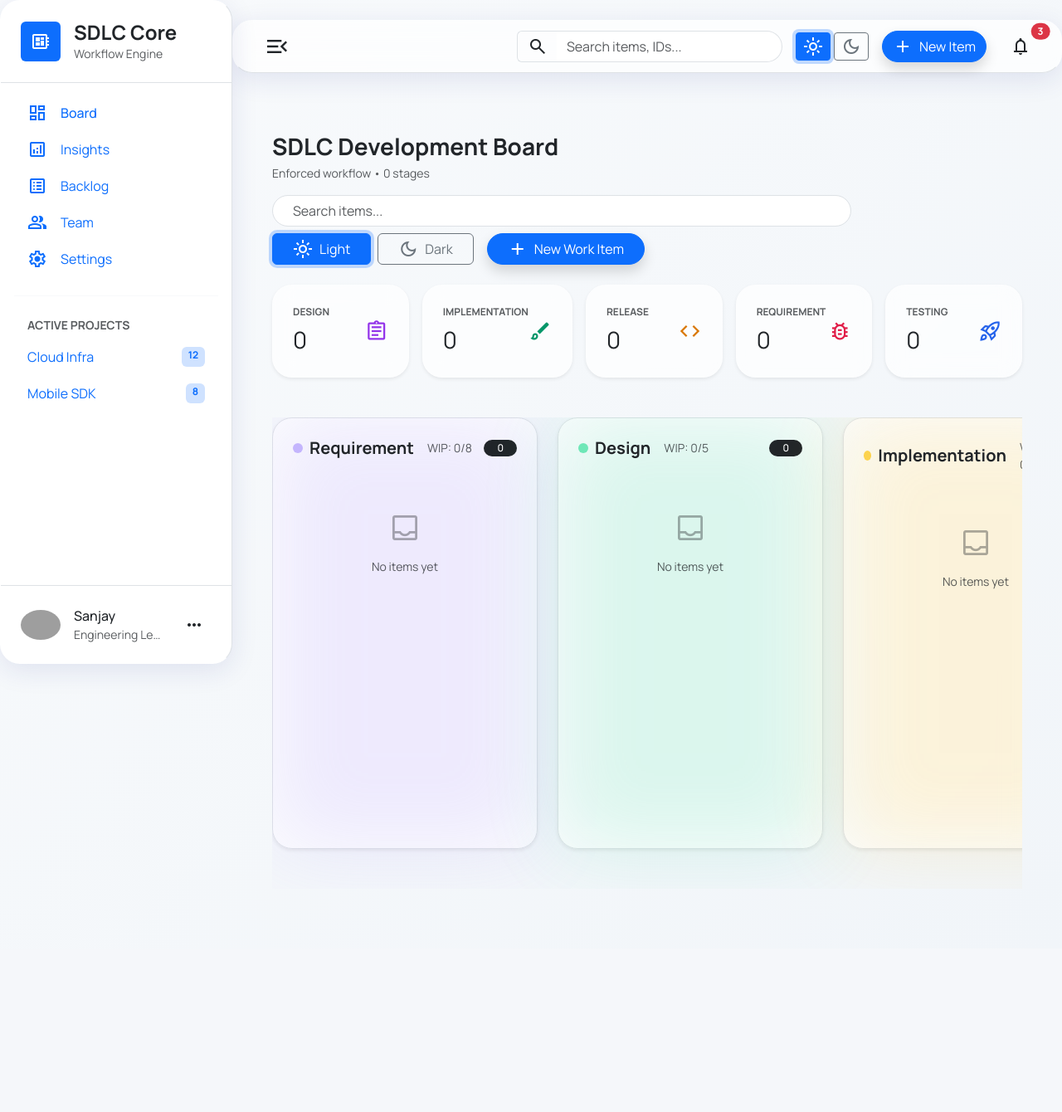
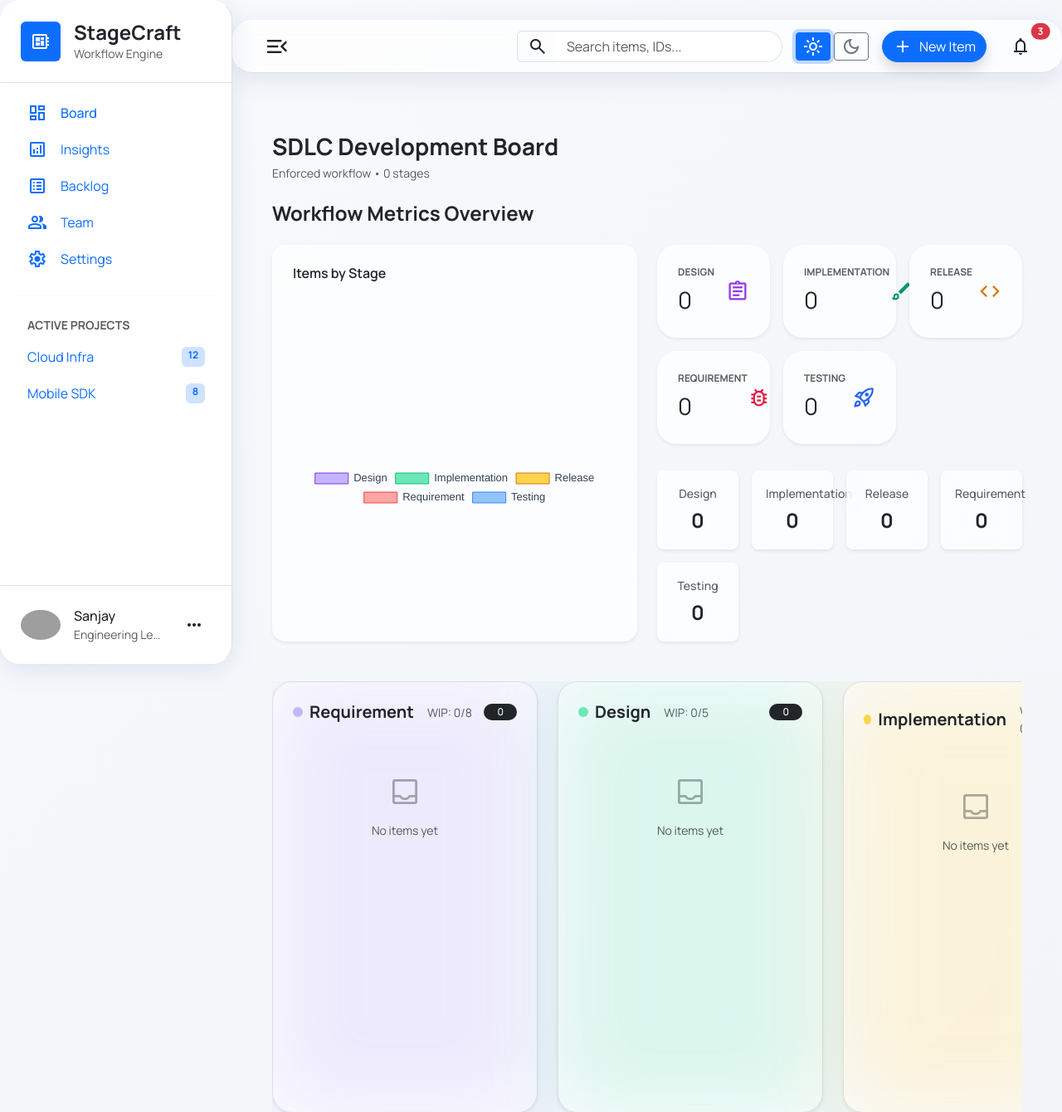
Before and after one commit to sanjay-6727/StageCraft2.0, a Flask app: page /ui/board in a window 1280 px wide. Shown: the top 1340 px of the page at 83% size. Before the commit the page ends 1049 px from the top, so only its background shows below. Run offline with Flask 3, Linux system fonts and the light colour scheme; data that the repository does not hold is empty; some libraries are stand-ins or nearby versions; grey boxes are pictures that could not be loaded.

Commit message:
mertrics added

```diff
--- a/templates/board.html
+++ b/templates/board.html
@@ -1,5 +1,8 @@
 {% extends "layout.html" %}
 {% block content %}
+
+<!-- Chart.js for pie chart -->
+<script src="https://cdn.jsdelivr.net/npm/chart.js"></script>
 
 <!-- Tailwind + Fonts + Material Symbols -->
 <script src="https://cdn.tailwindcss.com"></script>
@@ -104,36 +107,38 @@
 
 <div class="container-fluid px-4 py-5">
 
-    <!-- Header + Theme Controls + Search -->
+    <!-- Header + Search -->
     <div class="d-flex justify-content-between align-items-center mb-4 flex-wrap gap-3">
         <div>
             <h3 class="fw-bold mb-1">SDLC Development Board</h3>
             <div class="text-muted small">Enforced workflow • {{ STAGES|length }} stages</div>
         </div>
 
-        <div class="d-flex align-items-center gap-2 flex-wrap">
-            <input type="search" id="boardSearch" class="form-control rounded-pill px-4" placeholder="Search items..." style="min-width: 240px;">
 
-            <button id="btnLight" class="btn btn-outline-secondary theme-btn px-4 d-flex align-items-center gap-2 active">
-                <span class="material-symbols-outlined">light_mode</span>
-                Light
-            </button>
-
-            <button id="btnDark" class="btn btn-outline-secondary theme-btn px-4 d-flex align-items-center gap-2">
-                <span class="material-symbols-outlined">dark_mode</span>
-                Dark
-            </button>
-
-            <button class="btn btn-primary rounded-pill px-4 shadow d-flex align-items-center gap-2 ms-2"
-                    data-bs-toggle="modal" data-bs-target="#createModal">
-                <span class="material-symbols-outlined">add</span>
-                New Work Item
-            </button>
-        </div>
     </div>
 
-    <!-- Quick Metrics Dashboard -->
-    <div class="row g-3 mb-5" id="quickMetrics"></div>
+    <!-- Enhanced Metrics Dashboard -->
+    <section class="mb-5">
+        <h4 class="fw-bold mb-4 text-dark">Workflow Metrics Overview</h4>
+        <div class="row g-4">
+
+            <!-- Pie Chart -->
+            <div class="col-12 col-lg-6">
+                <div class="glass rounded-4 p-4 shadow-sm h-100">
+                    <h6 class="fw-semibold mb-3 text-dark">Items by Stage</h6>
+                    <div style="height: 260px;">
+                    <canvas id="stagePieChart"></canvas></div>
+                </div>
+            </div>
+
+            <!-- Icon cards + compact counts -->
+            <div class="col-12 col-lg-6">
+                <div class="row g-3" id="quickMetrics"></div>
+                <div class="row g-3 mt-3" id="stageCountCards"></div>
+            </div>
+
+        </div>
+    </section>
 
     <!-- Kanban Board -->
     <div class="position-relative">
@@ -148,8 +153,7 @@
 
 </div>
 
-<!-- MODALS -->
-
+<!-- MODALS (unchanged) -->
 <div class="modal fade" id="createModal" tabindex="-1" aria-labelledby="createModalLabel" aria-hidden="true">
     <div class="modal-dialog modal-dialog-centered">
         <div class="modal-content glass shadow-lg">
@@ -226,26 +230,6 @@
 
 <script>
 // ────────────────────────────────────────────────
-// THEME SWITCHING
-// ────────────────────────────────────────────────
-
-function setTheme(theme) {
-    document.documentElement.setAttribute('data-bs-theme', theme);
-    localStorage.setItem('theme', theme);
-    document.getElementById('btnLight').classList.toggle('active', theme === 'light');
-    document.getElementById('btnDark').classList.toggle('active', theme === 'dark');
-}
-
-document.addEventListener('DOMContentLoaded', () => {
-    const saved = localStorage.getItem('theme');
-    const prefersDark = window.matchMedia('(prefers-color-scheme: dark)').matches;
-    setTheme(saved || (prefersDark ? 'dark' : 'light'));
-
-    document.getElementById('btnLight').addEventListener('click', () => setTheme('light'));
-    document.getElementById('btnDark').addEventListener('click', () => setTheme('dark'));
-});
-
-// ────────────────────────────────────────────────
 // BOARD DATA & CONFIG
 // ────────────────────────────────────────────────
 
@@ -287,10 +271,12 @@ async function loadBoard() {
     const loading = document.getElementById('loading');
     const board = document.getElementById('board');
     const quickMetrics = document.getElementById('quickMetrics');
+    const stageCountCards = document.getElementById('stageCountCards');
 
     loading.classList.remove('d-none');
     board.innerHTML = '';
-    quickMetrics.innerHTML = '<div class="col-12 text-center py-5"><div class="spinner-border text-primary"></div></div>';
+    if (quickMetrics) quickMetrics.innerHTML = '<div class="col-12 text-center py-5"><div class="spinner-border text-primary"></div></div>';
+    if (stageCountCards) stageCountCards.innerHTML = '';
 
     try {
         const boardRes = await fetch('/board');
@@ -301,13 +287,15 @@ async function loadBoard() {
         if (!metricsRes.ok) throw new Error('Failed to load metrics');
         const metricsData = await metricsRes.json();
 
-        // Metrics
+        // ── Metrics ────────────────────────────────────────────────────────────
+
+        // 1. Icon-based glass cards
         let metricsHtml = '';
         Object.entries(metricsData.items_per_stage).forEach(([stage, count], i) => {
             const colors = ["purple", "emerald", "amber", "rose", "blue"];
             const icons  = ["assignment", "brush", "code", "bug_report", "rocket_launch"];
             metricsHtml += `
-                <div class="col-6 col-md-4 col-lg-3 col-xl">
+                <div class="col-6 col-md-4 col-lg-6 col-xl-4">
                     <div class="glass rounded-3xl p-4 shadow-sm border-l-4 border-l-${colors[i]}-500">
                         <div class="d-flex justify-content-between align-items-center">
                             <div>
@@ -322,9 +310,50 @@ async function loadBoard() {
                 </div>
             `;
         });
-        quickMetrics.innerHTML = metricsHtml;
+        if (quickMetrics) quickMetrics.innerHTML = metricsHtml;
 
-        // Board columns
+        // 2. Pie Chart
+        new Chart(document.getElementById('stagePieChart'), {
+            type: 'pie',
+            data: {
+                labels: Object.keys(metricsData.items_per_stage),
+                datasets: [{
+                    data: Object.values(metricsData.items_per_stage),
+                    backgroundColor: ['#c4b5fd','#6ee7b7','#fcd34d','#fca5a5','#93c5fd'],
+                    borderColor: ['#7c3aed','#10b981','#d97706','#ef4444','#3b82f6'],
+                    borderWidth: 1
+                }]
+            },
+            options: {
+                responsive: true,
+                maintainAspectRatio: false,
+                plugins: {
+                    legend: {
+                        position: 'bottom',
+                        labels: {
+                            color: document.documentElement.getAttribute('data-bs-theme') === 'dark' ? '#e2e8f0' : '#334155',
+                            font: { size: 13 }
+                        }
+                    }
+                }
+            }
+        });
+
+        // 3. Compact count cards
+        let countCardsHtml = '';
+        Object.entries(metricsData.items_per_stage).forEach(([stage, count]) => {
+            countCardsHtml += `
+                <div class="col-6 col-sm-4 col-md-3">
+                    <div class="glass rounded-3 p-3 text-center shadow-sm">
+                        <div class="small text-muted fw-medium">${stage}</div>
+                        <div class="fs-4 fw-bold text-dark mt-1">${count}</div>
+                    </div>
+                </div>
+            `;
+        });
+        if (stageCountCards) stageCountCards.innerHTML = countCardsHtml;
+
+        // ── Board Columns ──────────────────────────────────────────────────────
         board.innerHTML = '';
         STAGES.forEach(stage => {
             const items = boardData[stage] || [];
@@ -384,7 +413,8 @@ async function loadBoard() {
         initSearch();
 
     } catch (err) {
-        quickMetrics.innerHTML = '';
+        if (quickMetrics) quickMetrics.innerHTML = '';
+        if (stageCountCards) stageCountCards.innerHTML = '';
         board.innerHTML = `<div class="alert alert-danger w-100 text-center p-5">Could not load data: ${err.message}</div>`;
     } finally {
         loading.classList.add('d-none');
@@ -392,7 +422,7 @@ async function loadBoard() {
 }
 
 // ────────────────────────────────────────────────
-// DRAG & DROP
+// DRAG & DROP (unchanged)
 // ────────────────────────────────────────────────
 
 let draggedCard = null;
@@ -440,19 +470,7 @@ function initDragAndDrop() {
             const itemId = draggedCard.dataset.id;
             if (!itemId) return;
 
-            // Optimistic UI update
             zone.appendChild(draggedCard);
-
-            // TODO: call backend
-            // fetch(`/workitems/${itemId}/move`, {
-            //     method: 'PATCH',
-            //     headers: {'Content-Type': 'application/json'},
-            //     body: JSON.stringify({ new_stage: newStage })
-            // }).catch(err => {
-            //     console.error(err);
-            //     alert('Move failed');
-            //     loadBoard(); // rollback
-            // });
 
             updateColumnCounts();
         });
@@ -477,7 +495,7 @@ function updateColumnCounts() {
 }
 
 // ────────────────────────────────────────────────
-// SEARCH / FILTER
+// SEARCH
 // ────────────────────────────────────────────────
 
 function initSearch() {
@@ -495,14 +513,13 @@ function initSearch() {
 }
 
 // ────────────────────────────────────────────────
-// MODAL & FORM HANDLERS (placeholders)
+// MODAL HANDLERS (placeholders)
 // ────────────────────────────────────────────────
 
 async function openItem(id) {
     console.log(`Opening item ${id}`);
     const modal = new bootstrap.Modal(document.getElementById('itemModal'));
     modal.show();
-    // TODO: fetch(`/workitems/${id}`) and populate modalContent
 }
 
 document.getElementById('createForm')?.addEventListener('submit', e => {
@@ -513,19 +530,9 @@ document.getElementById('createForm')?.addEventListener('submit', e => {
 
     if (!title) return;
 
-    // TODO: POST to backend
-    // fetch('/workitems', {
-    //     method: 'POST',
-    //     headers: {'Content-Type': 'application/json'},
-    //     body: JSON.stringify({ title, priority, description: desc })
-    // }).then(() => {
-    //     bootstrap.Modal.getInstance(document.getElementById('createModal')).hide();
-    //     loadBoard();
-    // });
-
     alert(`Creating: ${title} (${priority})`);
     bootstrap.Modal.getInstance(document.getElementById('createModal')).hide();
-    loadBoard(); // simulate refresh
+    loadBoard();
 });
 
 document.getElementById('regressionForm')?.addEventListener('submit', e => {
--- a/templates/layout.html
+++ b/templates/layout.html
@@ -108,7 +108,7 @@
           <span class="material-symbols-outlined">developer_board</span>
         </div>
         <div>
-          <h4 class="fw-bold mb-0">SDLC Core</h4>
+          <h4 class="fw-bold mb-0">StageCraft</h4>
           <small class="text-muted">Workflow Engine</small>
         </div>
       </div>
@@ -163,12 +163,13 @@
           <span class="material-symbols-outlined fs-2">menu_open</span>
         </button>
 
-        <!-- Brand (mobile) -->
+        <!-- Brand (mobile only) -->
         <a class="navbar-brand fw-bold d-lg-none" href="#">SDLC Board</a>
 
-        <!-- Right side -->
+        <!-- Right side controls -->
         <div class="ms-auto d-flex align-items-center gap-3">
 
+          <!-- Search -->
           <div class="d-none d-md-block" style="width: 320px;">
             <div class="input-group">
               <span class="input-group-text bg-transparent border-end-0"><span class="material-symbols-outlined">search</span></span>
@@ -176,6 +177,7 @@
             </div>
           </div>
 
+          <!-- Theme buttons -->
           <div class="d-flex gap-1">
             <button id="btnLight" class="btn btn-sm btn-outline-secondary theme-btn active d-flex align-items-center gap-1">
               <span class="material-symbols-outlined">light_mode</span>
@@ -185,10 +187,12 @@
             </button>
           </div>
 
+          <!-- New Item -->
           <button class="btn btn-primary rounded-pill d-flex align-items-center gap-2 shadow" data-bs-toggle="modal" data-bs-target="#createModal">
             <span class="material-symbols-outlined">add</span> New Item
           </button>
 
+          <!-- Notifications -->
           <button class="btn btn-icon position-relative">
             <span class="material-symbols-outlined">notifications</span>
             <span class="position-absolute top-0 start-100 translate-middle badge rounded-pill bg-danger">3</span>
@@ -197,7 +201,7 @@
       </div>
     </header>
 
-    <!-- Content -->
+    <!-- Page Content -->
     <main class="flex-grow-1 py-4 px-3 px-lg-4">
       {% block content %}{% endblock %}
     </main>
@@ -225,7 +229,6 @@
       mainWrapper.style.marginLeft = '0';
       localStorage.setItem('sidebarCollapsed', 'true');
 
-      // Update icon (both toggles)
       const icon = 'menu';
       if (mobileToggle) mobileToggle.querySelector('span').textContent = icon;
       if (desktopToggle) desktopToggle.querySelector('span').textContent = icon;
@@ -236,55 +239,45 @@
       mainWrapper.style.marginLeft = isDesktop() ? `${SIDEBAR_WIDTH}px` : '0';
       localStorage.setItem('sidebarCollapsed', 'false');
 
-      // Update icon
       const icon = 'menu_open';
       if (mobileToggle) mobileToggle.querySelector('span').textContent = icon;
       if (desktopToggle) desktopToggle.querySelector('span').textContent = icon;
     }
 
     function toggleSidebar() {
-      const currentlyCollapsed = sidebar.style.transform === 'translateX(-100%)';
-      currentlyCollapsed ? expandSidebar() : collapseSidebar();
+      const isCollapsed = sidebar.style.transform === 'translateX(-100%)';
+      isCollapsed ? expandSidebar() : collapseSidebar();
     }
 
     function updateLayout() {
       const collapsed = localStorage.getItem('sidebarCollapsed') === 'true';
 
       if (isDesktop()) {
-        if (collapsed) {
-          collapseSidebar();
-        } else {
-          expandSidebar();
-        }
+        collapsed ? collapseSidebar() : expandSidebar();
       } else {
-        // Mobile → always collapsed by default (slide-in only on toggle)
-        collapseSidebar();
+        collapseSidebar(); // Mobile always starts collapsed
       }
     }
 
-    // Init + resize
     window.addEventListener('load', updateLayout);
     window.addEventListener('resize', updateLayout);
 
-    // Toggle listeners
     mobileToggle?.addEventListener('click', toggleSidebar);
     desktopToggle?.addEventListener('click', toggleSidebar);
 
-    // Outside click → close (mobile only)
     document.addEventListener('click', e => {
       if (isDesktop()) return;
 
       const clickedInside = sidebar.contains(e.target);
-      const clickedAnyToggle =
+      const clickedToggle =
         mobileToggle?.contains(e.target) ||
         desktopToggle?.contains(e.target);
 
-      if (!clickedInside && !clickedAnyToggle) {
+      if (!clickedInside && !clickedToggle) {
         collapseSidebar();
       }
     });
 
-    // ESC → close
     document.addEventListener('keydown', e => {
       if (e.key === 'Escape') {
         collapseSidebar();
@@ -292,22 +285,46 @@
     });
   </script>
 
-  <!-- Theme switching -->
+  <!-- Fixed & robust theme switching -->
   <script>
     function setTheme(theme) {
       document.documentElement.setAttribute('data-bs-theme', theme);
       localStorage.setItem('theme', theme);
-      document.getElementById('btnLight')?.classList.toggle('active', theme === 'light');
-      document.getElementById('btnDark')?.classList.toggle('active', theme === 'dark');
+
+      const btnLight = document.getElementById('btnLight');
+      const btnDark = document.getElementById('btnDark');
+
+      if (btnLight) {
+        btnLight.classList.toggle('active', theme === 'light');
+      }
+      if (btnDark) {
+        btnDark.classList.toggle('active', theme === 'dark');
+      }
     }
 
     document.addEventListener('DOMContentLoaded', () => {
       const saved = localStorage.getItem('theme');
       const prefersDark = window.matchMedia('(prefers-color-scheme: dark)').matches;
-      setTheme(saved || (prefersDark ? 'dark' : 'light'));
+      const initial = saved || (prefersDark ? 'dark' : 'light');
 
-      document.getElementById('btnLight')?.addEventListener('click', () => setTheme('light'));
-      document.getElementById('btnDark')?.addEventListener('click', () => setTheme('dark'));
+      setTheme(initial);
+
+      const btnLight = document.getElementById('btnLight');
+      const btnDark = document.getElementById('btnDark');
+
+      if (btnLight) {
+        btnLight.addEventListener('click', () => setTheme('light'));
+      }
+      if (btnDark) {
+        btnDark.addEventListener('click', () => setTheme('dark'));
+      }
+
+      // Optional: follow system changes if no manual preference
+      window.matchMedia('(prefers-color-scheme: dark)').addEventListener('change', e => {
+        if (!localStorage.getItem('theme')) {
+          setTheme(e.matches ? 'dark' : 'light');
+        }
+      });
     });
   </script>
 
```
